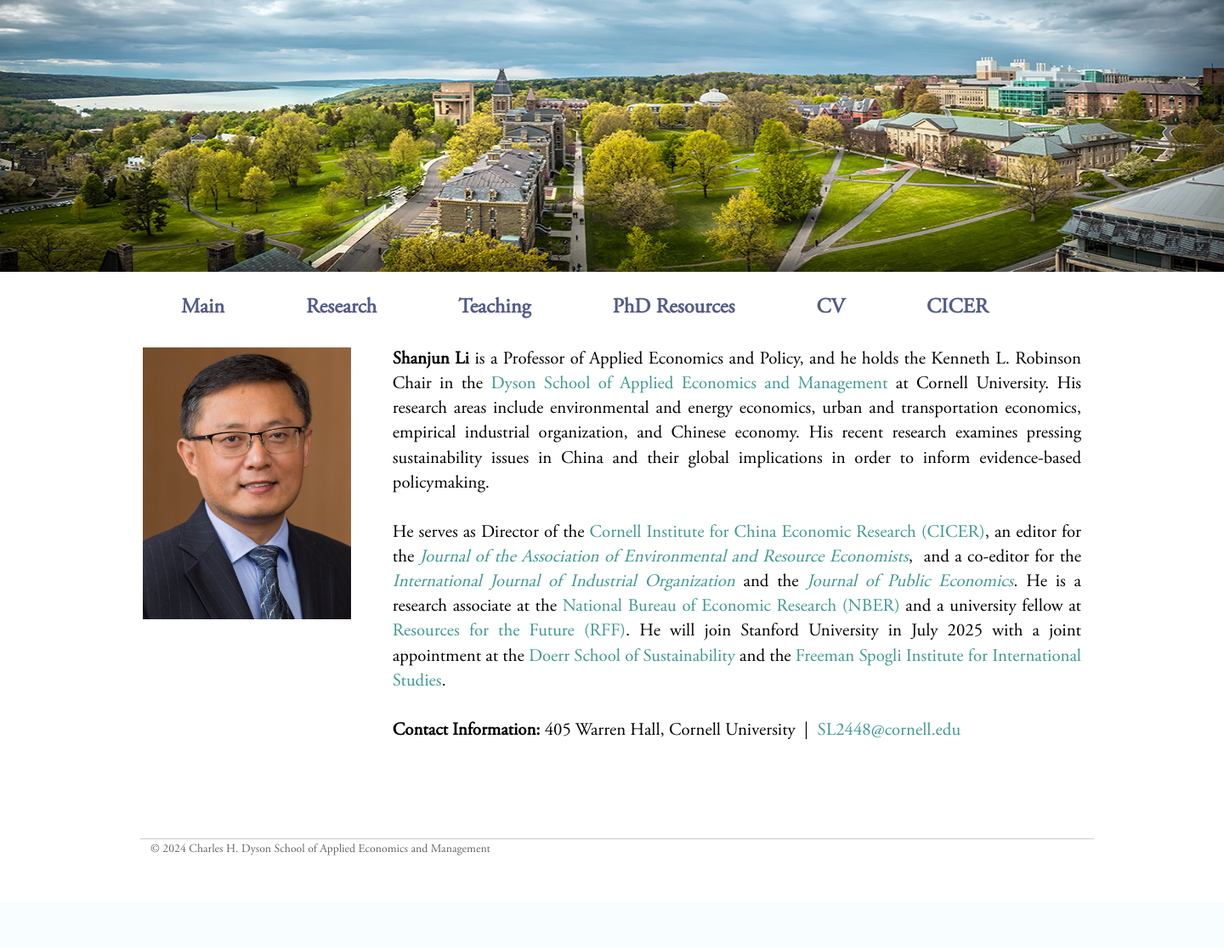
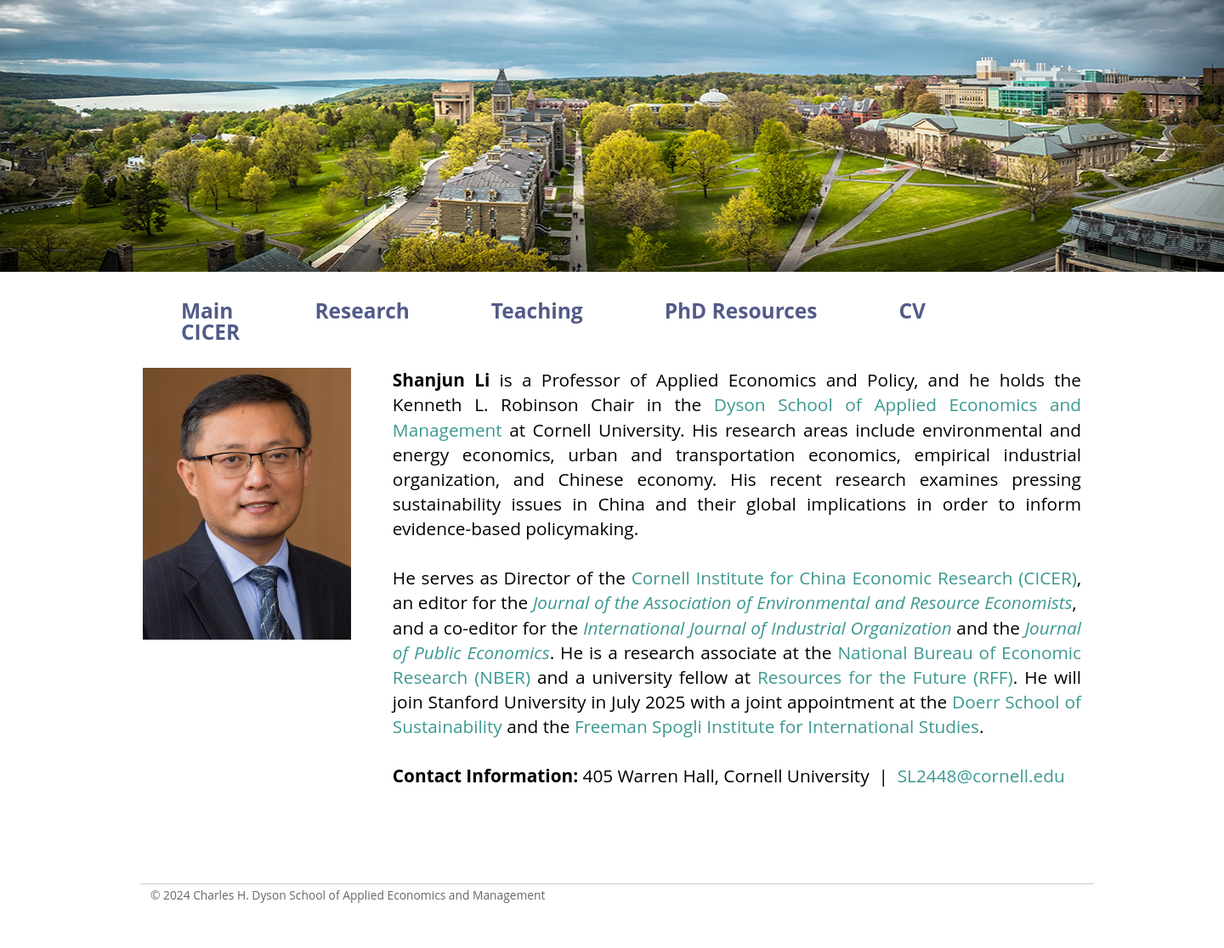
Before and after one commit to shanjunli6/shanjunli6.github.io, a PHP site: page /index.html in a window 1440 px wide. Shown: the whole page at 85% size. Before the commit the page ends 1007 px from the top, so only its background shows below. Run offline with PHP 8.4, Linux system fonts and the light colour scheme.

Commit message:
Update styles.css

```diff
--- a/styles.css
+++ b/styles.css
@@ -36,7 +36,7 @@ body {
 	margin: 0;
 	padding: 0;
 	font-size: 115%;
-	font-family: "MyGaramondFont", 'Muli', sans-serif, Georgia, "Verdana", Bookman, Myriad Pro, Helvetica;
+	font-family: Open Sans, "MyGaramondFont", 'Muli', sans-serif, Georgia, "Verdana", Bookman, Myriad Pro, Helvetica;
 	background: #fff;
 }
 
@@ -75,7 +75,7 @@ img.li {
 	margin: 0 0 15px 0;
 	padding: 0;
 	list-style: none;
-	font-family: "MyGaramondFont", 'Muli', sans-serif, "Verdana", Bookman, Myriad Pro, Helvetica;
+	font-family: Open Sans, "MyGaramondFont", 'Muli', sans-serif, "Verdana", Bookman, Myriad Pro, Helvetica;
 	font-size: 110%;
 	white-space:nowrap;
 }
```
